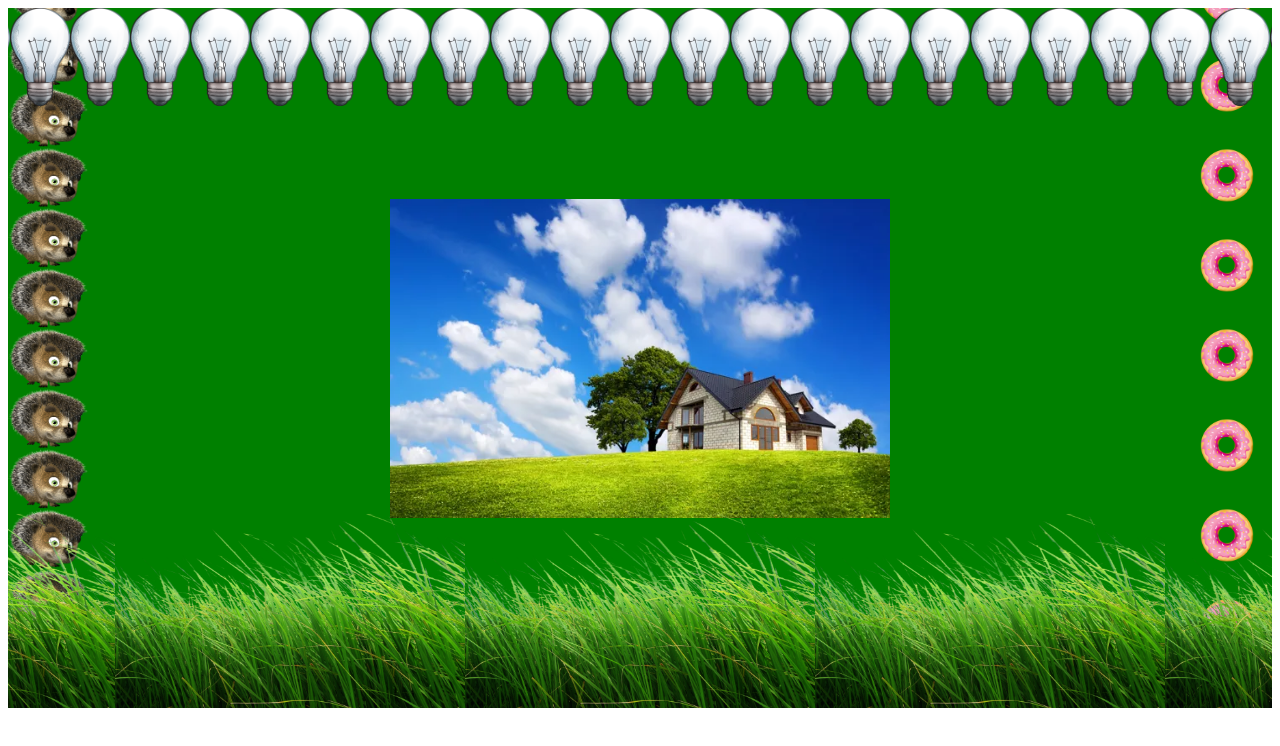
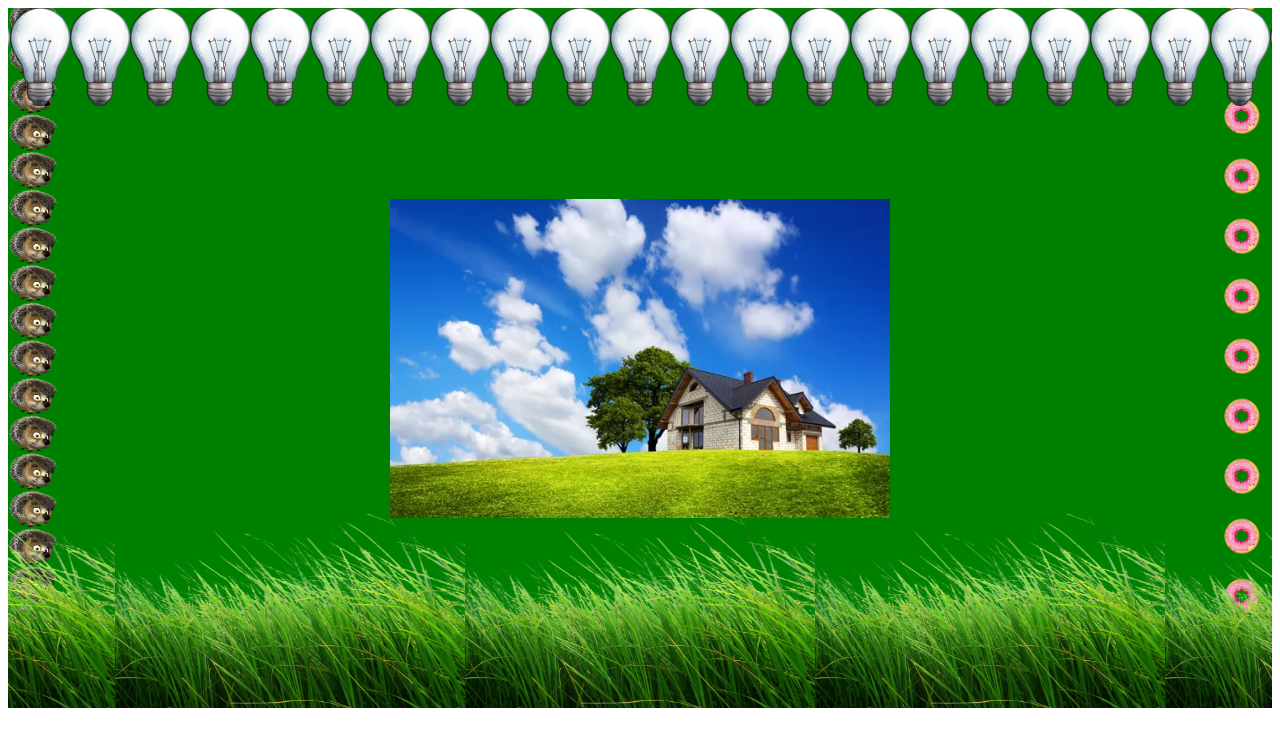
Before and after one commit to Daria-Tsymbaliuk/HW-background, a plain HTML site: page index.html in a window 1280 px wide. Drawn offline with Linux system fonts and the light colour scheme.

Commit message:
Виправляє помилки

```diff
--- a/css/styles.css
+++ b/css/styles.css
@@ -8,6 +8,6 @@ url(../pictures/hedgehog.webp) repeat-y,
 url(../pictures/donut.png) repeat-y,
 url(../pictures/house.webp) no-repeat ;
 background-color: green;
-background-size: 60px, 350px, 80px, 90px, 500px, cover;
+background-size: 60px, 350px, 50px, 60px, 500px, cover;
 background-position: top , bottom, left, right, center;
 }
```
